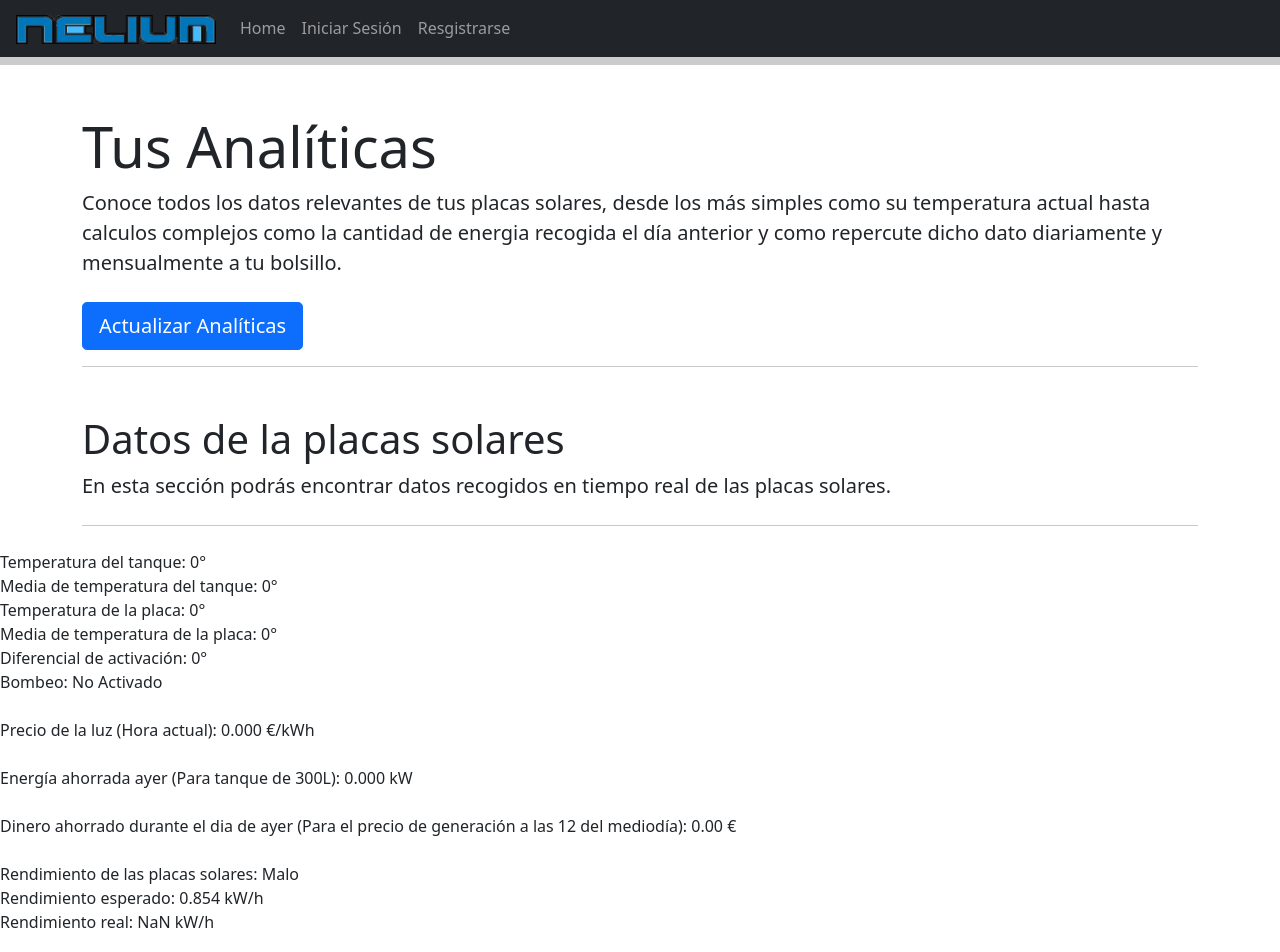
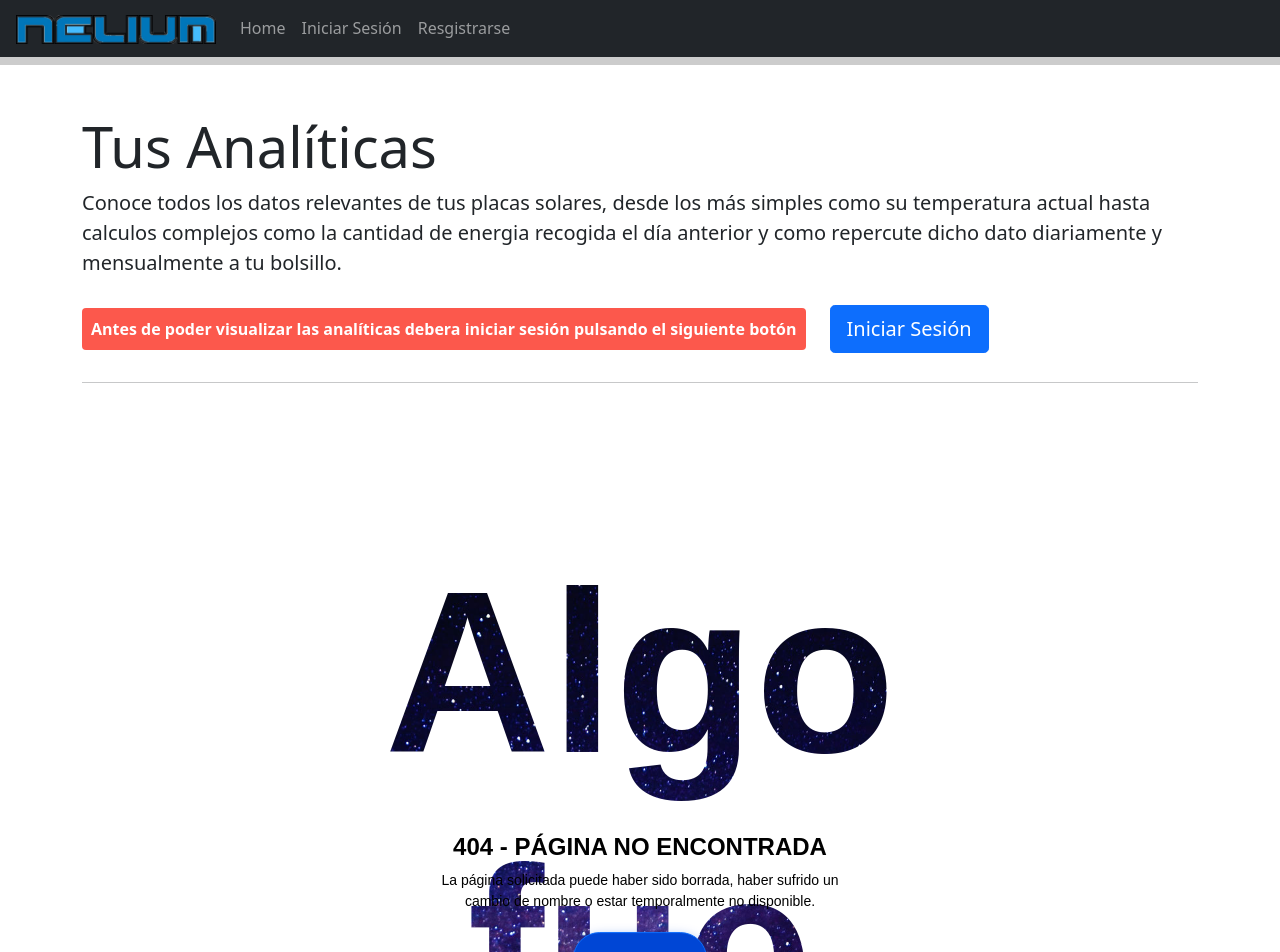
Before and after one commit to Pabcargam/TFG, a React (Create React App) app in the folder frontend/: page /analytics in a window 1280 px wide. Shown: the top 952 px of the page. Built offline with nearby package versions, Linux system fonts and the light colour scheme; no server answers.

Commit message:
Excepciones de autenticado en analiticas, cambios de estilo en CSS.

```diff
--- a/frontend/src/containers/Analytics.js
+++ b/frontend/src/containers/Analytics.js
@@ -1,8 +1,10 @@
-import React, { useEffect, useState } from 'react';
+import React, { useEffect, useState, Fragment } from 'react';
+import { Link } from 'react-router-dom';
+import { connect } from 'react-redux';
 import Axios from 'axios';
-import '../styles/scrollProgressBar.css';
+import '../styles/analytics.css';
 
-const Analytics = () => {
+const Analytics = ({ isAuthenticated }) => {
 
     // --- DATABASE DATA STATES --- //
 
@@ -331,12 +333,53 @@ const Analytics = () => {
         }
 
 
-    // --- HTML CONTENT (VIEW) --- //
+        // --- CONTENT DEPENDING ON AUTHENTICATED CHECK --- //
 
-    return (
-        <div id='Analiticas'>
-            <div class="progress-container">
-                <div class="progress-bar" id="myBar"></div>
+        const invitados = () => (
+            <Fragment>
+                <div className='progress-container'>
+                    <div className='progress-bar' id='myBar'></div>
+                </div>
+                <div className='container'>
+                    <div className='jumbotron mt-5'>
+                        <h1 className='display-4'>Tus Analíticas</h1>
+                        <p className='lead'>Conoce todos los datos relevantes de tus placas solares, desde los más simples
+                                    como su temperatura actual hasta calculos complejos como la cantidad de energia
+                                    recogida el día anterior y como repercute dicho dato diariamente y mensualmente
+                                    a tu bolsillo.
+                        </p>
+                        <div className='row'>
+                            <div className='column' id='column_left'>
+                                <div className='alert'>
+                                    <strong> Antes de poder visualizar las analíticas debera iniciar sesión pulsando el siguiente botón </strong>
+                                </div>
+                            </div>
+
+                            <div className='column' id='column_right'>
+                                <Link className='btn btn-primary btn-lg' to='/login' role='button'>Iniciar Sesión</Link>
+                            </div>
+                        </div>
+                    </div>
+                    <hr classNameName='my-4' />
+
+                    <div id='notfound'>
+                        <div className='notfound'>
+                            <div className='notfound-404'>
+                                <h1>Algo fue mal!</h1>
+                            </div>
+                            <h2>404 - Página no encontrada</h2>
+                            <p>La página solicitada puede haber sido borrada, haber sufrido un cambio de nombre o estar temporalmente no disponible.</p>
+                            <Link className='btn btn-primary btn-lg' to='/' role='button'>Ir a Home</Link>
+                        </div>
+                    </div>
+                </div>
+            </Fragment>
+        );
+
+        const autenticados = () => (
+            <Fragment>
+                <div className='progress-container'>
+                    <div className='progress-bar' id='myBar'></div>
                 </div>
                 <div className='container'>
                     <div className='jumbotron mt-5'>
@@ -357,6 +400,17 @@ const Analytics = () => {
                         <hr className='my-4' />
                     </div>
                 </div>
+            </Fragment>
+        );
+
+
+    // --- HTML CONTENT (VIEW) --- //
+
+    return (
+        <div id='Analiticas'>
+
+            {isAuthenticated ? autenticados() : invitados()}
+
 
 
             Temperatura del tanque: {innerTemp}° <br/>
@@ -388,6 +442,10 @@ const Analytics = () => {
 
         </div>
     );
-}
+};
 
-export default Analytics;
+const mapStateToProps = state => ({
+    isAuthenticated: state.auth.isAuthenticated
+});
+
+export default connect(mapStateToProps)(Analytics);
--- /dev/null
+++ b/frontend/src/styles/analytics.css
@@ -0,0 +1,39 @@
+/* The progress container (grey background) */
+.progress-container {
+  width: 100%;
+  height: 8px;
+  background: #ccc;
+}
+
+/* The progress bar (scroll indicator) */
+.progress-bar {
+  height: 8px;
+  background: #039cd8;
+  width: 0%;
+}
+
+/* Left column (non_Aunthenticated) */
+#column_left {
+  float: left;
+  display: flex;
+  margin-top: 1.25%;
+  width: fit-content;
+  height: fit-content;
+}
+
+/* Danger alert properties */
+.alert {
+  padding: 8px;
+  background-color: #fc1201; /* Red */
+  opacity: 70%;
+  color: white;
+}
+
+/* Right column (non_Aunthenticated)*/
+#column_right {
+  float: right;
+  display: flex;
+  margin-top: 1%;
+  width: fit-content;
+  height: fit-content;
+}
--- a/frontend/src/styles/notFoundStyle.css
+++ b/frontend/src/styles/notFoundStyle.css
@@ -32,7 +32,7 @@
   .notfound .notfound-404 h1 {
     font-family: 'Montserrat', sans-serif;
     font-size: 230px;
-    margin: 0px;
+    margin-top: 50px;
     font-weight: 900;
     position: absolute;
     left: 50%;
@@ -53,7 +53,7 @@
     font-size: 24px;
     font-weight: 700;
     text-transform: uppercase;
-    margin-top: 18px;
+    margin-top: 68px;
   }
 
   .notfound p {
--- a/frontend/src/styles/scrollProgressBar.css
+++ /dev/null
@@ -1,13 +0,0 @@
-/* The progress container (grey background) */
-.progress-container {
-    width: 100%;
-    height: 8px;
-    background: #ccc;
-  }
-
-  /* The progress bar (scroll indicator) */
-  .progress-bar {
-    height: 8px;
-    background: #039cd8;
-    width: 0%;
-  }
```
Lines whose indentation alone changed are shown as unchanged.
